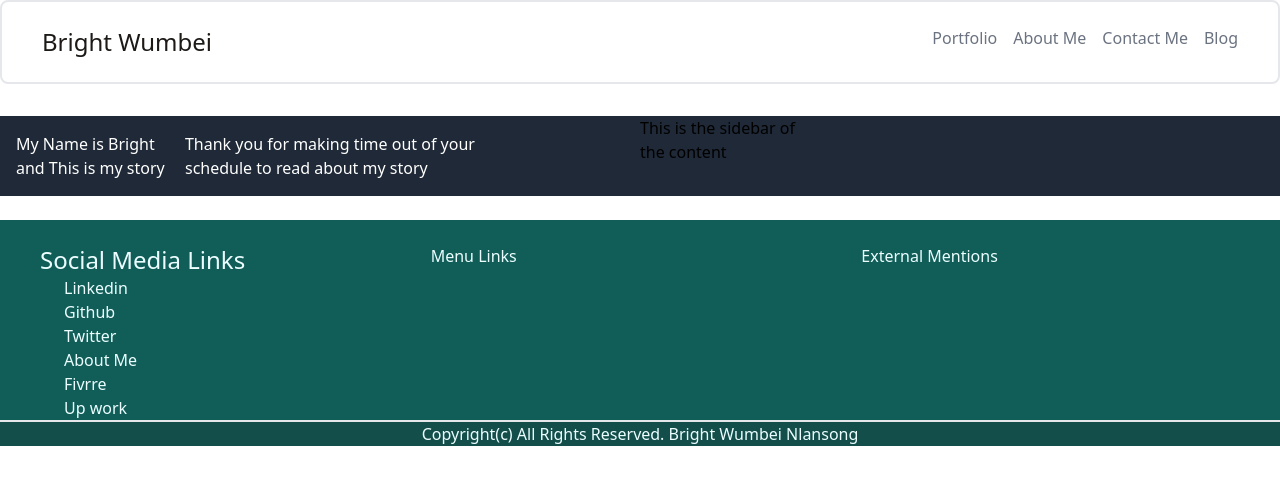
After one commit to Nlansong/wumbeib, a Django app: page /about/ in a window 1280 px wide. The commit adds this page. Shown: the top 485 px of the page. Run offline with Django 4.2, Linux system fonts and the light colour scheme; some libraries are stand-ins or nearby versions.

Commit message:
I made some changes with the urls and the templates

```diff
--- a/base/settings.py
+++ b/base/settings.py
@@ -11,6 +11,7 @@ https://docs.djangoproject.com/en/4.2/ref/settings/
 """
 
 from pathlib import Path
+import os
 
 # Build paths inside the project like this: BASE_DIR / 'subdir'.
 BASE_DIR = Path(__file__).resolve().parent.parent
@@ -118,6 +119,9 @@ USE_TZ = True
 # https://docs.djangoproject.com/en/4.2/howto/static-files/
 
 STATIC_URL = 'static/'
+MEDIA_ROOT = os.path.join(BASE_DIR, 'media')
+MEDIA_URL = '/media/'
+
 
 # Default primary key field type
 # https://docs.djangoproject.com/en/4.2/ref/settings/#default-auto-field
--- a/base/urls.py
+++ b/base/urls.py
@@ -17,8 +17,15 @@ Including another URLconf
 from django.contrib import admin
 from django.urls import path, include
 
+from django.conf import settings
+from django.conf.urls.static import static
+
+
 urlpatterns = [
     path('admin/', admin.site.urls),
     path('blog/', include('blog.urls')),
     path('', include('home.urls')),
 ]
+
+if settings.DEBUG:
+        urlpatterns += static(settings.MEDIA_URL, document_root=settings.MEDIA_ROOT)
--- /dev/null
+++ b/blog/templates/blog/detail.html
@@ -0,0 +1,6 @@
+{% extends 'home/base.html' %}
+
+{% block content % }
+ {{post.title}}
+ {{post.excerpt}}
+{% endblock % }
--- a/blog/urls.py
+++ b/blog/urls.py
@@ -1,9 +1,11 @@
 from django.urls import path
 from . import views
+from home.views import detail_view
 
 
 app_name = 'blog'
 
 urlpatterns = [
     path('',views.blog, name='blog'),
+    path('<slug:slug>/', detail_view, name='detail'),
 ]
--- /dev/null
+++ b/home/templates/home/about.html
@@ -0,0 +1,14 @@
+{%  extends 'home/base.html' %}
+
+{%  block content  %}
+<section class="w-full bg-gray-800 grid grid-cols-2 mt-8" >
+    <div class="w-3/4 mx-4 my-4 flex justify-center text-white" >
+        <h2>My Name is Bright and This is my story</h2>
+        <p>Thank you for making time out of your schedule to read about my story</p>
+
+    </div>
+    <div class="w-1/4 ">
+        <h1> This is the sidebar of the content</h1>
+    </div>
+</section>
+{%  endblock  %}
--- a/home/templates/home/header.html
+++ b/home/templates/home/header.html
@@ -1,7 +1,7 @@
 <header class="bg-white w-full" >
     <nav class="flex flex-cols-2 justify-between text-gray-500 border-2 rounded-lg " >
         <div class="mx-6 my-4">
-           <a href="#">
+           <a href="{% url 'home:home' %}">
             <h1 class="px-4 py-2 text-2xl text-stone-900 hover:bg-teal-800 hover:text-cyan-50 hover:rounded-lg" >Bright Wumbei</h1>
            </a>
         </div>
@@ -11,7 +11,7 @@
                     <a href="#">Portfolio</a>
                 </li>
                 <li class="list-none py-6 px-2 hover:text-3xl" >
-                    <a href="#">About Me</a>
+                    <a href="{% url 'home:about' %}">About Me</a>
                 </li>
                 <li class="list-none py-6 px-2 hover:text-3xl">
                     <a href="#">Contact Me</a>
--- a/home/templates/home/home.html
+++ b/home/templates/home/home.html
@@ -11,7 +11,7 @@
     <div  class="bg-white w-full grid grid-cols-3 gap-3 border-2  text-gray-500 ">
         {% for post in posts %}
         <div class="mx-4 my-2 mb-4 border-2 rounded-lg outline-2 " >
-            <a href="#">
+            <a href="{% url 'blog:detail' slug=post.slug %}">
                 <h1 class="text-2xl text-gray-800"> {{post.title}} </h1>
             <div>
                 <img src="{{post.image.url}}" class="rounded-lg" >
--- a/home/urls.py
+++ b/home/urls.py
@@ -5,5 +5,7 @@ app_name = 'home'
 
 
 urlpatterns = [
-    path('', views.home, name='home')
+    path('', views.home, name='home'),
+    path('about/', views.about, name='about'),
+
 ]
--- a/home/views.py
+++ b/home/views.py
@@ -1,5 +1,6 @@
 from django.shortcuts import render
 from blog.models import PostModel, Tag
+
 
 # Create your views here.
 
@@ -12,3 +13,19 @@ def home(request):
     }
 
     return render(request, 'home/home.html', context)
+
+
+
+def detail_view(request, slug):
+    post = PostModel.objects.get(slug=slug)
+
+    context = {
+        'post':post
+    }
+
+    return render(request, 'blog/detail.html', context)
+
+
+
+def about(request):
+    return render(request, 'home/about.html')
```
